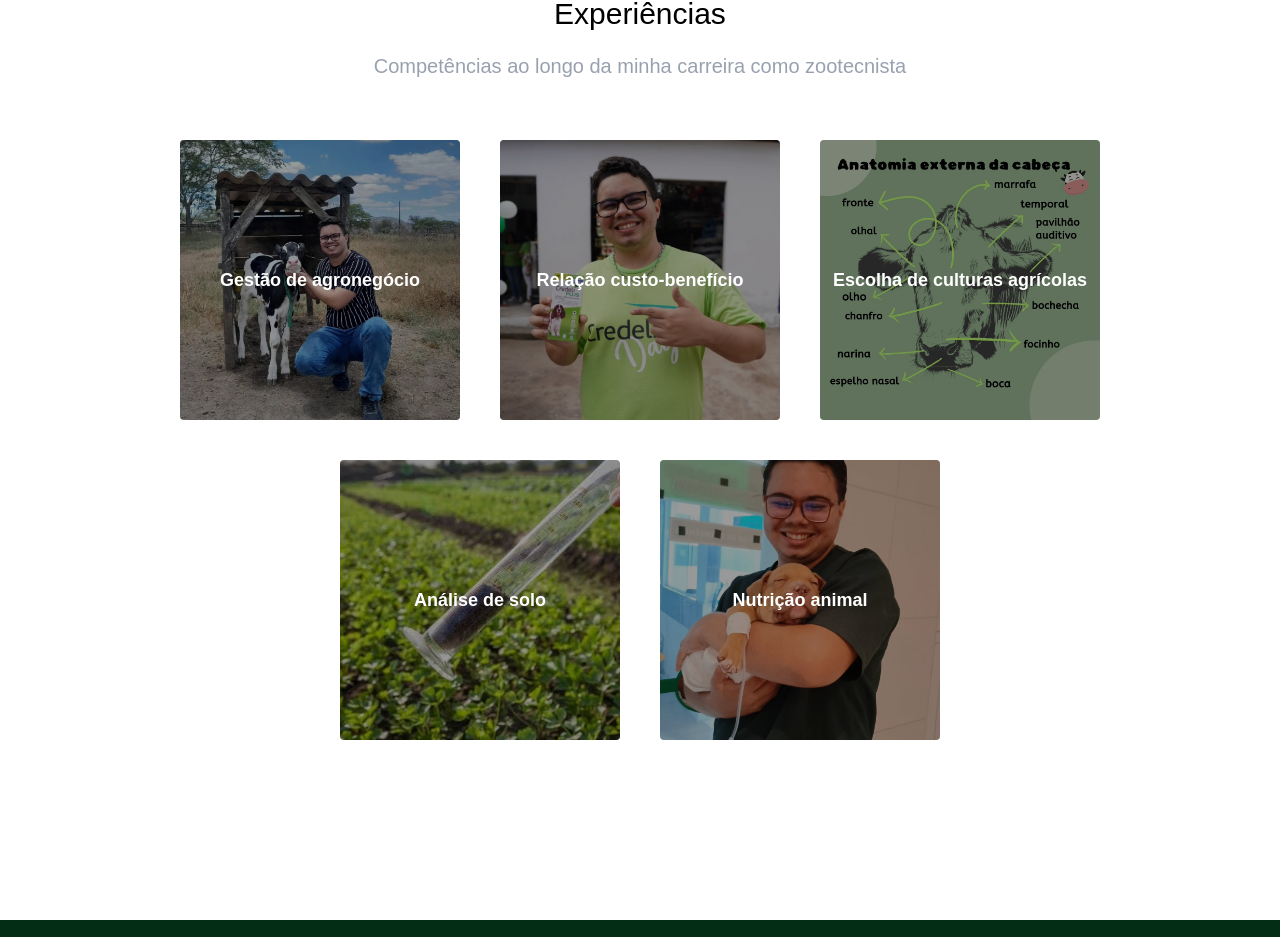
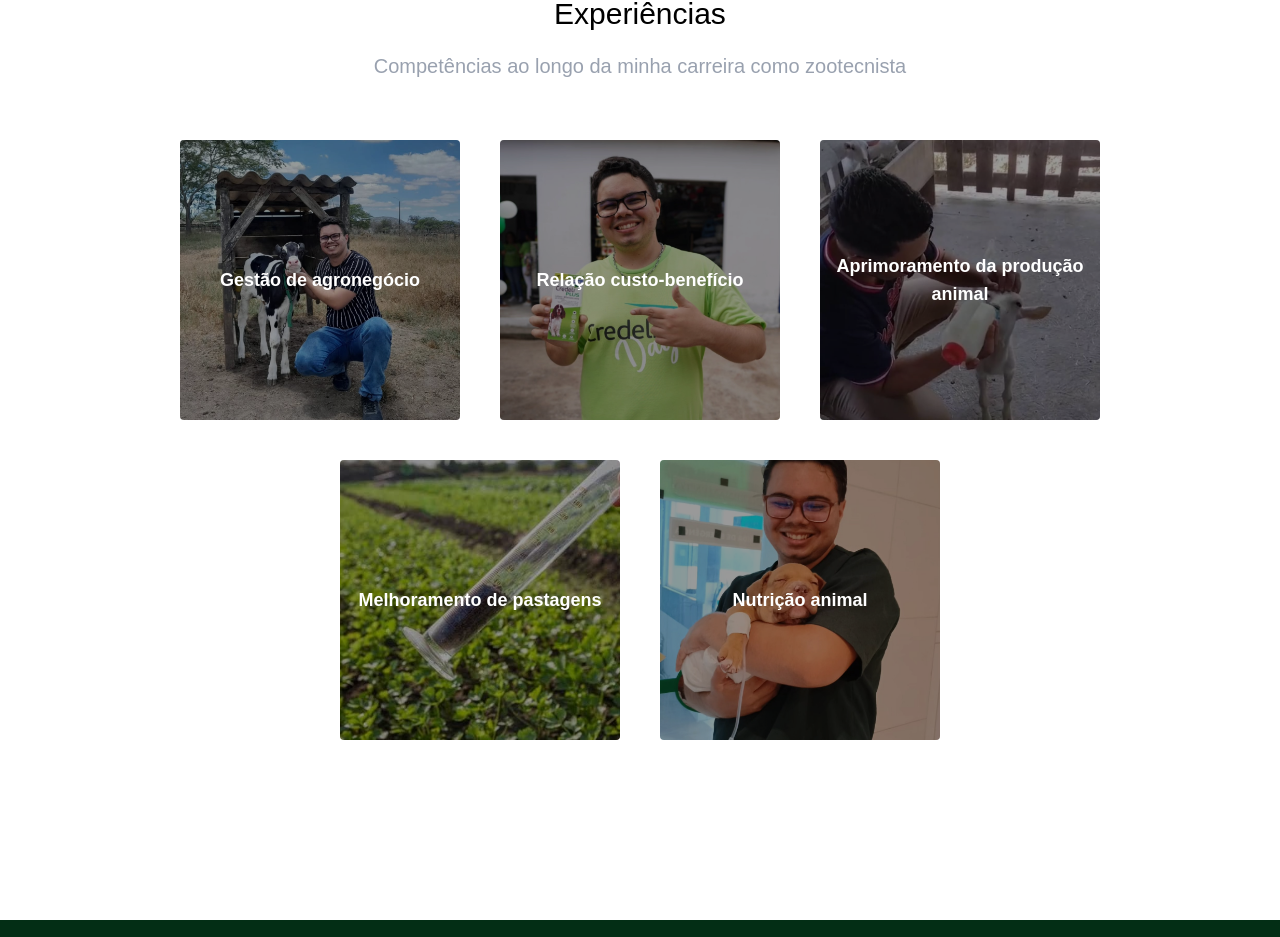
Before and after one commit to my-front-end-works/leonardo-agro-bio-instagram, a Next.js app: page / in a window 1280 px wide. Shown: the part 1744-2681 px from the top of the page. Built offline with nearby package versions, Linux system fonts and the light colour scheme.

Commit message:
feat: replace images and title

```diff
--- a/src/app/_constants/experience.js
+++ b/src/app/_constants/experience.js
@@ -4,9 +4,9 @@ export const experiences = [
   },
   { "Relação custo-benefício": "/experience/relacao-beneficio.jpeg" },
   {
-    "Escolha de culturas agrícolas":
-      "/experience/escolhas-agricolas.jpeg",
+    "Aprimoramento da produção animal":
+      "/experience/aprimorar-producao-animal.jpeg",
   },
-  { "Análise de solo": "/experience/analise-solo.jpeg" },
+  { "Melhoramento de pastagens": "/experience/analise-solo.jpeg" },
   { "Nutrição animal": "/experience/nutricao-animal.jpeg" },
 ];
```
Also changed, not shown: public/experience/aprimorar-producao-animal.jpeg (added), public/experience/escolhas-agricolas.jpeg (deleted).
